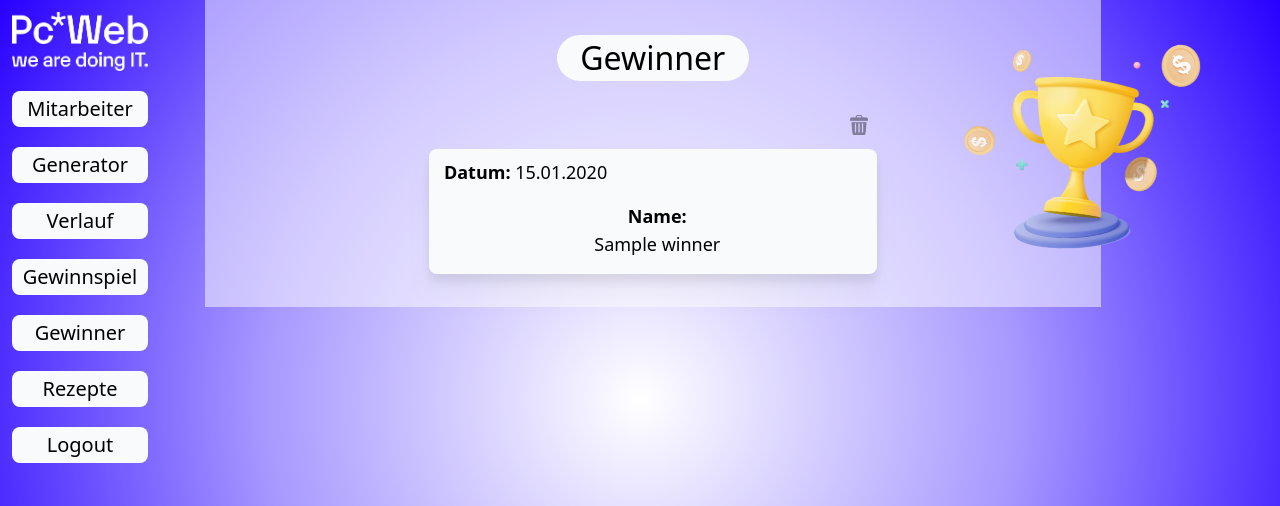
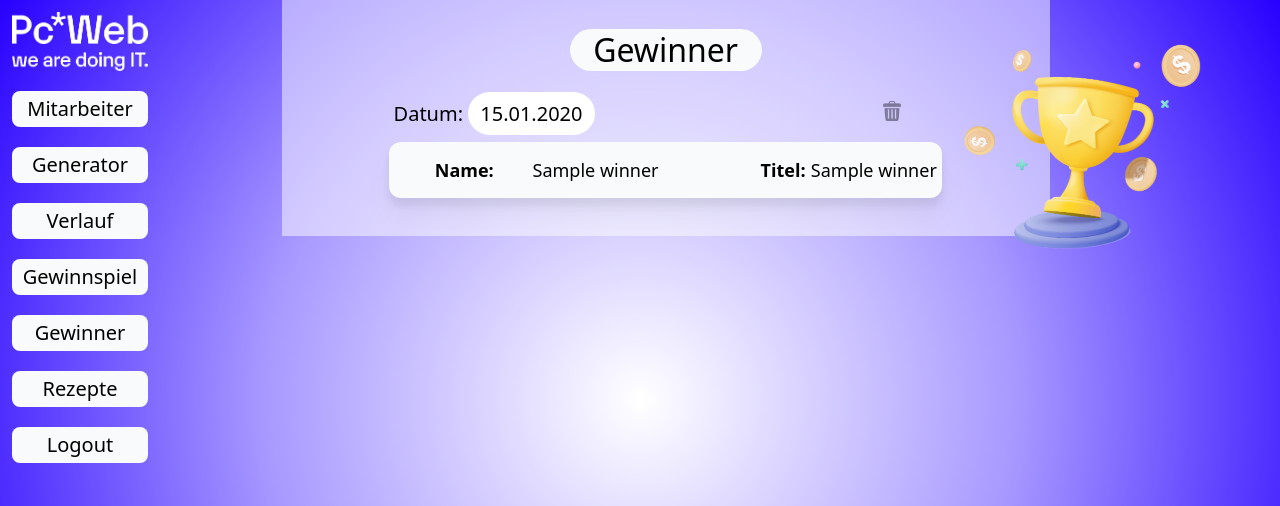
Before and after one commit to pc-web-it/laravel-gemeinsames-mitagessen-tool, a Laravel app: page /gewinner in a window 1280 px wide. Shown: the top 506 px of the page. Run offline with Laravel 10, Linux system fonts and the light colour scheme; a user stored in the database is signed in; data comes from the database, SQL or seed files in the repository; tables that the repository leaves empty hold one stand-in row (values such as "Sample post"); style sheets or scripts are compiled from the project's sources.

Commit message:
Add some features

```diff
--- a/app/Http/Controllers/LuckyWinnersController.php
+++ b/app/Http/Controllers/LuckyWinnersController.php
@@ -8,7 +8,7 @@ use Illuminate\Http\Request;
 class LuckyWinnersController extends Controller
 {
     public function index() {
-        $winners = Winners::orderBy('date', 'desc')->simplePaginate(5);
+        $winners = Winners::latest('created_at')->simplePaginate(5);
 
         return view('gewinner', [
             'winners' => $winners,
@@ -17,16 +17,20 @@ class LuckyWinnersController extends Controller
 
     public function store()
     {
+
+
         $messages = [
             'winner_name.min' => 'There are no names to save.',
         ];
 
         request()->validate([
             'winner_name' => ['required', 'string', 'min:5'],
+            'title' => ['required', 'string', 'max:255'],
         ], $messages);
 
        Winners::create([
             'winner_name' => request('winner_name'),
+            'title' => request('title'),
             'date' => Carbon::now(),
         ]);
 
--- a/public/style.css
+++ b/public/style.css
@@ -193,13 +193,6 @@ body {
   margin-left: 22%;
 }
 
-
-
-/* .navbar{
-  background-color: #f5f5f559;
-} */
-
-
 .verlaufTitel{
   background-color: rgb(249,250,251);
   padding: 1%;
@@ -211,22 +204,26 @@ body {
 
 .containerGewinner{
   background-color: rgba(255, 255, 255, 0.5);
-  max-width: 70%;
-  /* padding-left: 10%;
-  padding-right: 10%; */
+  max-width: 60%;
+  padding-left: 3%;
+  padding-right: 3%;
   margin: auto;
   /* position: absolute; */
-  margin-left: 16%;
+  margin-left: 22%;
 
 }
 
 .winnerField{
-  width: 50%;
+  width: 80%;
   margin: auto;
-  margin-bottom: 1%;
-  padding-top: 1%;
+  margin-top: 2%;
+  margin-bottom: 2%;
+  padding-top: 2%;
   padding-left: 1%;
+  padding-bottom: 2%;
 }
+
+
 
 .gewinnerTitel{
   background-color: rgb(249,250,251);
@@ -335,7 +332,7 @@ padding: 5px;
   color: rgb(61,141,240);
   border-width: 2px;
   border-color: rgb(61,141,240);
-  border-radius: 24px;
+
 }
 
 .backBtn:hover{
--- a/resources/css/generator.css
+++ b/resources/css/generator.css
@@ -58,7 +58,6 @@ body {
 
 .winnersContainer {
     background-color: white;
-
     background-image: url('show_winners.jpg');
     background-size: cover;
     background-position: center;
@@ -72,7 +71,7 @@ body {
     font-size: 2rem;
     text-align: center;
     padding-top: 30px;
-    padding-bottom: 30px;
+    padding-bottom: 20px;
 }
 
 #numberForm {
@@ -138,7 +137,6 @@ body {
     justify-content: center;
     height: 80%;
 }
-
 .result {
     text-align: center;
     font-size: 1.5rem;
@@ -146,19 +144,22 @@ body {
     margin-top: 40%;
     color: rgb(79, 70, 229);
     text-shadow: 2px 2px 2px rgb(83, 235, 255);
-    animation: zoom-in-zoom-out 3s ease 3s forwards;
-    animation-delay: 3s;
+}
+.result.animate {
+    animation-name: reveal;
+    animation-duration: 3s;
+    animation-delay: 0;
+    animation-fill-mode: forwards;
 }
 
-@keyframes zoom-in-zoom-out {
-    0% {
-        transform: scale(0.5, 0.5);
-    }
+@keyframes reveal {
+    0% {scale: 0;}
+    90% {scale: 2;}
+    100% {scale: 1;}
+  }
 
-    100% {
-        transform: scale(1, 1);
-    }
-}
+
+
 
 .balloons {
     position: absolute;
--- a/resources/js/custom/generator.js
+++ b/resources/js/custom/generator.js
@@ -51,6 +51,30 @@ function allNames() {
         namesArray.splice(randomIndex, 1);
     }
 
+    var resultDiv = document.querySelector(".result");
+
+    let running = setInterval( () => {
+
+        let randomIndex = Math.floor(Math.random() * namesArray.length);
+        let randomName = namesArray[randomIndex].trim();
+
+        let randomList = document.createElement("ul");
+        let randomListItem = document.createElement("li");
+        randomListItem.textContent = randomName;
+
+        randomListItem.style.color = "black";
+
+
+        randomList.appendChild(randomListItem);
+
+        resultDiv.innerHTML = "";
+        resultDiv.appendChild(randomList)
+    },200)
+
+    setTimeout(() => {
+
+        clearInterval(running)
+        resultDiv.innerHTML = '';
 
         // Gewinner anzeigen
         var winnersList = document.createElement("ul");
@@ -60,11 +84,13 @@ function allNames() {
             winnersList.appendChild(listItem);
         });
 
-    var resultDiv = document.querySelector(".result");
         resultDiv.innerHTML = ` <div class="firework"></div>
         <div class="firework"></div>
         <div class="firework"></div>`;
         resultDiv.appendChild(winnersList);
+
+        resultDiv.classList.add('animate')
+    }, 5000)
 
 
     var formData = new FormData();
--- a/resources/views/Dates.blade.php
+++ b/resources/views/Dates.blade.php
@@ -56,7 +56,7 @@
 
 
                 <div class="flex items-center justify-center  ">
-                    <h2 class="col-span-2 mt-5">Praesentiert:</h2>
+                    <h2 class="col-span-2 mt-5"><strong>Präsentiert:</strong></h2>
 
                     <div class="col-span-2 mt-5">
                         <div class="flex items-center">
@@ -89,7 +89,7 @@
                     </div>
 
                 <div class="flex items-center">
-                    <h2 class="col-span-2 mt-5">Gekocht:</h2>
+                    <h2 class="col-span-2 mt-5"><strong>Gekocht:</strong></h2>
 
                     <div class="col-span-2 mt-5">
                         <div class="flex items-center">
--- a/resources/views/gewinner.blade.php
+++ b/resources/views/gewinner.blade.php
@@ -1,19 +1,18 @@
 <x-layout>
-
-    <!-- Hauptinhalt -->
     <div class="containerGewinner pt-16 lg:pt-2">
         <h1 class="gewinnerTitel text-center md:text-xl mt-5 mb-5" style="font-size: 2rem;">Gewinner</h1>
         <!-- Hier werden die Gewinner angezeigt -->
         @foreach ($winners as $winner)
+        <div class="text-center grid grid-cols-1">
+            <div class="flex justify-between items-center w-10/12 m-auto px-2">
+                <h1 class="text-left ml-2 font-sans text-xl font-medium mt-4">
+                    Datum:
+                    <span class="w-28 rounded-full text-center w-32 py-1 bg-white px-3 py-2">
+                        {{ \Carbon\Carbon::parse($winner->date)->format('d.m.Y') }}
+                    </span>
+                </h1>
 
-
-            <div class="text-center grid grid-cols-1 ">
-                <!-- Hier wird die Liste der Gewinner angezeigt -->
-
-
-
-                    <div class="m-auto w-3/6 col-span-2 mb-2 flex items-center justify-end">
-                        <!-- Delete button -->
+                <div class="grid grid-cols-2">
                     <form action="{{ route('winner.destroy', $winner->id) }}" method="POST">
                         @csrf
                         @method('DELETE')
@@ -22,38 +21,31 @@
                         </button>
                     </form>
                 </div>
+            </div>
 
-
-
-                <div
-                    class="winnerField font-sans text-lg font-normal relative grid grid-cols-5 2xl:grid-cols-10 rounded-lg m-2rounded-2xl bg-gray-50 drop-shadow-xl hover:scale-105 ease-in-out duration-300">
-
+            <div class="winnerField font-sans text-lg font-normal relative grid grid-cols-4  rounded-xl m-2 rounded-2xl bg-gray-50 drop-shadow-xl hover:scale-105 ease-in-out duration-300">
                 <!-- Hier werden die Gewinner aus der Datenbank abgerufen und angezeigt -->
-
-
-
-                    <div class="col-span-2 mb-4">
-                        <div><strong>Datum:</strong> {{ \Carbon\Carbon::parse($winner->date)->format('d.m.Y') }} </div>
+                <div class="col-span-1 justify-self-center">
+                    <strong>Name:</strong>
                 </div>
-                    <div class="col-span-6 mb-4">
-                        <div><strong>Name:</strong>
+                <div class="col-span-1 justify-self-start">
                     <?php
                     $names = explode(',', $winner->winner_name);
                     if (count($names) === 1) {
-                                echo '<br>' . trim($names[0], '"[]');
+                        echo  trim($names[0], '"[]');
                     } else {
                         foreach ($names as $name) {
-                                    echo '<br>' . trim($name, '"[]');
+                            echo trim($name, '"[]') . '<br>';
                         }
                     }
                     ?>
-
                 </div>
+                <div class="col-span-1 justify-self-end">
+                    <strong>Titel:</strong>
                 </div>
-
-
-
-
+                <div class="col-span-1 ">
+                    {{ $winner->title }}
+                </div>
             </div>
         </div>
         @endforeach
@@ -62,14 +54,8 @@
         </div>
     </div>
 
-
     <!-- Animation -->
-
     <div class="flex-container">
         <img class="cup" src="cup.png" alt="cup">
     </div>
-
-
-    @vite('resources/js/app.js')
-
 </x-layout>
--- a/resources/views/recipes/create.blade.php
+++ b/resources/views/recipes/create.blade.php
@@ -70,7 +70,7 @@
                     Speichern
                 </button>
                 <a href="/recipes"
-                    class="backBtn inline-block align-baseline font-bold text-sm py-2 px-3"><img src="{{ asset('back2.jpg') }}" alt="Back" class="w-6 inline mr-2 mb-1">
+                    class="backBtn rounded-full inline-block align-baseline font-bold text-sm py-2 px-3"><img src="{{ asset('back2.jpg') }}" alt="Back" class="w-6 inline mr-2 mb-1">
                     Zurück
                 </a>
             </div>
--- a/resources/views/recipes/edit.blade.php
+++ b/resources/views/recipes/edit.blade.php
@@ -69,10 +69,10 @@
                 <button
                     class="bg-blue-500 hover:bg-blue-700 text-white font-bold py-2 px-4 rounded-full focus:outline-none focus:shadow-outline"
                     type="submit">
-                    Aktualisieren
+                    Speichern
                 </button>
                 <a href="/recipes/{{ $recipe->id }}"
-                    class="backBtn inline-block align-baseline font-bold text-sm py-2 px-3"><img src="{{ asset('back2.jpg') }}" alt="Back" class="w-6 inline mr-2 mb-1">
+                    class="backBtn rounded-full inline-block align-baseline font-bold text-sm py-2 px-3"><img src="{{ asset('back2.jpg') }}" alt="Back" class="w-6 inline mr-2 mb-1">
                     Zurück
                 </a>
             </div>
--- a/resources/views/recipes/show.blade.php
+++ b/resources/views/recipes/show.blade.php
@@ -2,7 +2,7 @@
     <div class="rezeptContainer lg:max-w-2xl xl:max-w-4xl 2xl:max-w-5xl  mx-auto mt-8 p-10 bg-white ">
         <div class="max-w-5xl mx-auto mt-8 ">
             <div class="flex justify-between items-center mb-4">
-                <a href="/recipes" class="backBtn  font-bold text-lg py-2 px-2 focus:outline-none focus:shadow-outline">
+                <a href="/recipes" class="backBtn  font-bold text-lg py-3 px-2 rounded-full focus:outline-none focus:shadow-outline">
                     <img src="{{ asset('back2.jpg') }}" alt="Back" class="w-6 inline mr-2 mb-1">Zurück</a>
                 @if (isset($recipe->image))
                     @if ($recipe->image == null)
@@ -47,12 +47,12 @@
                     </a>
                 @endif
                 <a href="/recipes/{{ $recipe->id }}/edit"
-                    class="bg-blue-500 hover:bg-blue-700 text-white font-bold py-4 px-4 rounded-lg focus:outline-none focus:shadow-outline">Bearbeiten</a>
+                    class="bg-blue-500 hover:bg-blue-700 text-white font-bold py-4 px-4 rounded-full focus:outline-none focus:shadow-outline">Bearbeiten</a>
                 <form id="delete-form-{{ $recipe->id }}" action="/recipes/{{ $recipe->id }}" method="POST">
                     @csrf
                     @method('DELETE')
                     <button type="button" onclick="showConfirmModal('{{ $recipe->title }}', 'recipes', 'delete-form-{{ $recipe->id }}')"
-                        class="bg-red-500 hover:bg-red-700 text-white font-bold py-4 px-4 rounded-lg focus:outline-none focus:shadow-outline">Löschen</button>
+                        class="bg-red-500 hover:bg-red-700 text-white font-bold py-4 px-4 rounded-full focus:outline-none focus:shadow-outline">Löschen</button>
                 </form>
             </div>
         </div>
```
Also changed, not shown: resources/views/gewinnspiel.blade.php (+17 -12 lines), resources/views/recipes/index.blade.php (+4 -3 lines), database/migrations/2024_06_11_104220_add_title_to_winners_table.php (added). Lines whose indentation alone changed are shown as unchanged.
